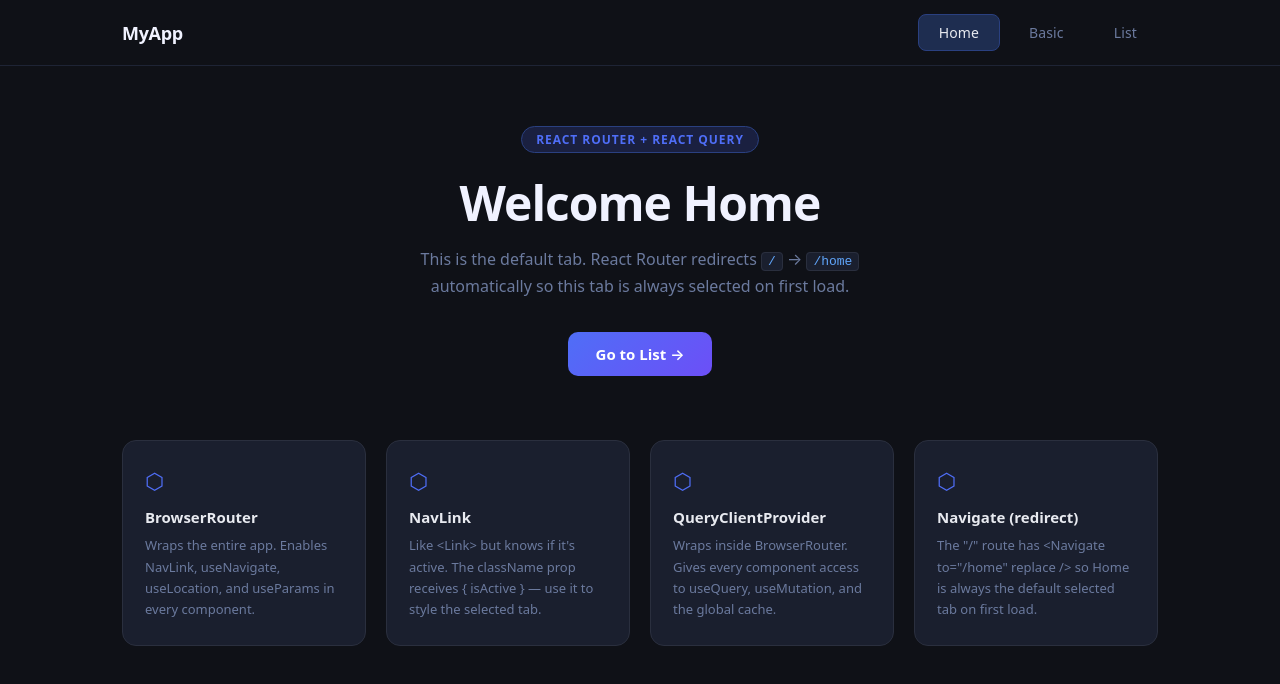
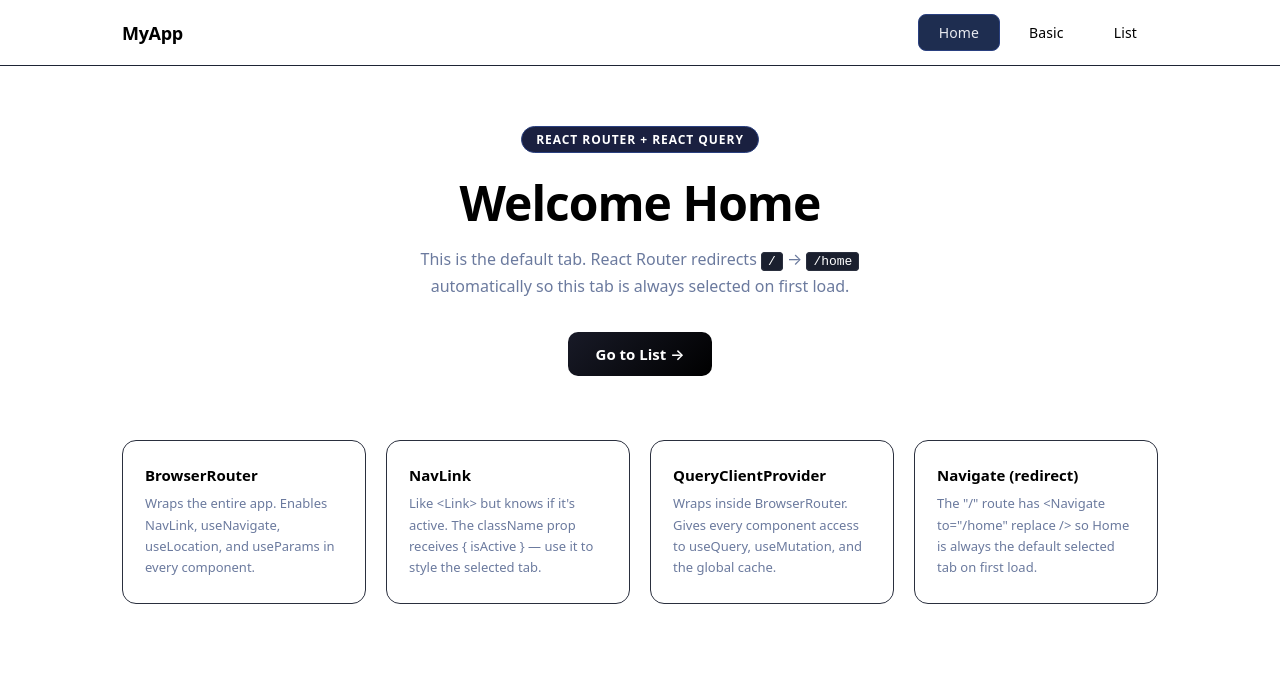
Before and after one commit to shivanisankey/react-query, a React (Vite) app: page /home in a window 1280 px wide. Shown: the top 684 px of the page. Built offline with nearby package versions, Linux system fonts and the light colour scheme.

Commit message:
CSS fixes

```diff
--- a/src/components/Navbar.jsx
+++ b/src/components/Navbar.jsx
@@ -43,7 +43,7 @@ export default function Navbar() {
           border-radius: 8px;
           font-size: 14px;
           font-weight: 500;
-          color: #6b7a9e;
+          color: black;
           text-decoration: none;
           transition: all 0.18s ease;
           border: 1px solid transparent;
@@ -65,7 +65,7 @@ export default function Navbar() {
 
 const styles = {
   header: {
-    background: "#0f1117",
+    background: "white",
     borderBottom: "1px solid #1e2435",
     position: "sticky",
     top: 0,
@@ -82,7 +82,7 @@ const styles = {
   brand: {
     fontSize: 18,
     fontWeight: 700,
-    color: "#f0f2ff",
+    color: "black",
     letterSpacing: "-0.3px",
     marginRight: "auto",
   },
--- a/src/index.css
+++ b/src/index.css
@@ -7,8 +7,8 @@
 }
 
 body {
-  background: #0f1117;
-  color: #e8eaf0;
+  background: white;
+  color: black;
   font-family:
     "DM Sans",
     system-ui,
--- a/src/pages/Home.jsx
+++ b/src/pages/Home.jsx
@@ -26,7 +26,7 @@ export default function Home() {
       <div style={styles.cards}>
         {INFO_CARDS.map((card) => (
           <div key={card.title} style={styles.card}>
-            <div style={styles.cardIcon}>{card.icon}</div>
+            {/* <div style={styles.cardIcon}>{card.icon}</div> */}
             <h3 style={styles.cardTitle}>{card.title}</h3>
             <p style={styles.cardText}>{card.text}</p>
           </div>
@@ -62,7 +62,7 @@ const INFO_CARDS = [
 const styles = {
   page: {
     minHeight: "calc(100vh - 57px)",
-    background: "#0f1117",
+    background: "white",
     padding: "60px 32px",
     maxWidth: 1100,
     margin: "0 auto",
@@ -76,7 +76,7 @@ const styles = {
     fontSize: 12,
     fontWeight: 600,
     letterSpacing: "0.08em",
-    color: "#4f6ef7",
+    color: "white",
     background: "#1a2040",
     border: "1px solid #2a4080",
     borderRadius: 20,
@@ -87,7 +87,7 @@ const styles = {
   title: {
     fontSize: 48,
     fontWeight: 800,
-    color: "#f0f2ff",
+    color: "black",
     margin: "0 0 16px",
     letterSpacing: "-1px",
     lineHeight: 1.1,
@@ -105,14 +105,14 @@ const styles = {
     border: "1px solid #2a2f3e",
     borderRadius: 4,
     padding: "1px 6px",
-    color: "#60a5fa",
+    color: "white",
     fontSize: 13,
   },
   ctaBtn: {
     padding: "12px 28px",
     borderRadius: 10,
     border: "none",
-    background: "linear-gradient(135deg, #4f6ef7, #6c4ff7)",
+    background: "linear-gradient(135deg, #181a27ff, black)",
     color: "#fff",
     fontSize: 15,
     fontWeight: 600,
@@ -124,20 +124,20 @@ const styles = {
     gap: 20,
   },
   card: {
-    background: "#1a1f2e",
+    background: "white",
     border: "1px solid #2a2f3e",
     borderRadius: 14,
     padding: "24px 22px",
   },
   cardIcon: {
     fontSize: 22,
-    color: "#4f6ef7",
+    color: "#black",
     marginBottom: 12,
   },
   cardTitle: {
     fontSize: 15,
     fontWeight: 600,
-    color: "#e8eaf0",
+    color: "black",
     margin: "0 0 8px",
   },
   cardText: {
```
